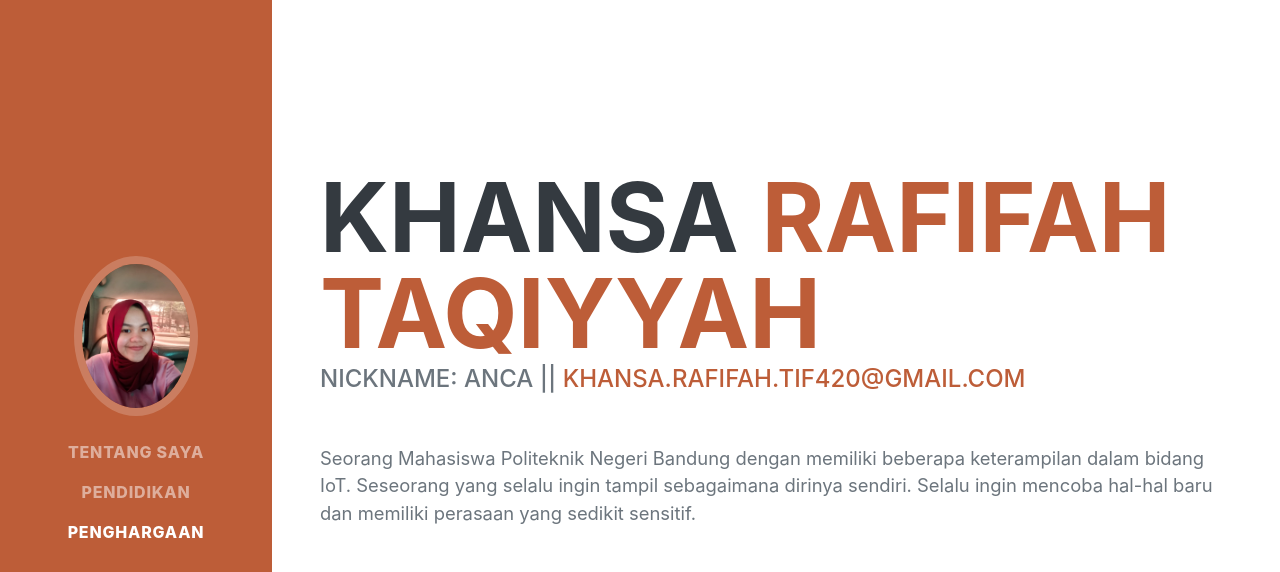
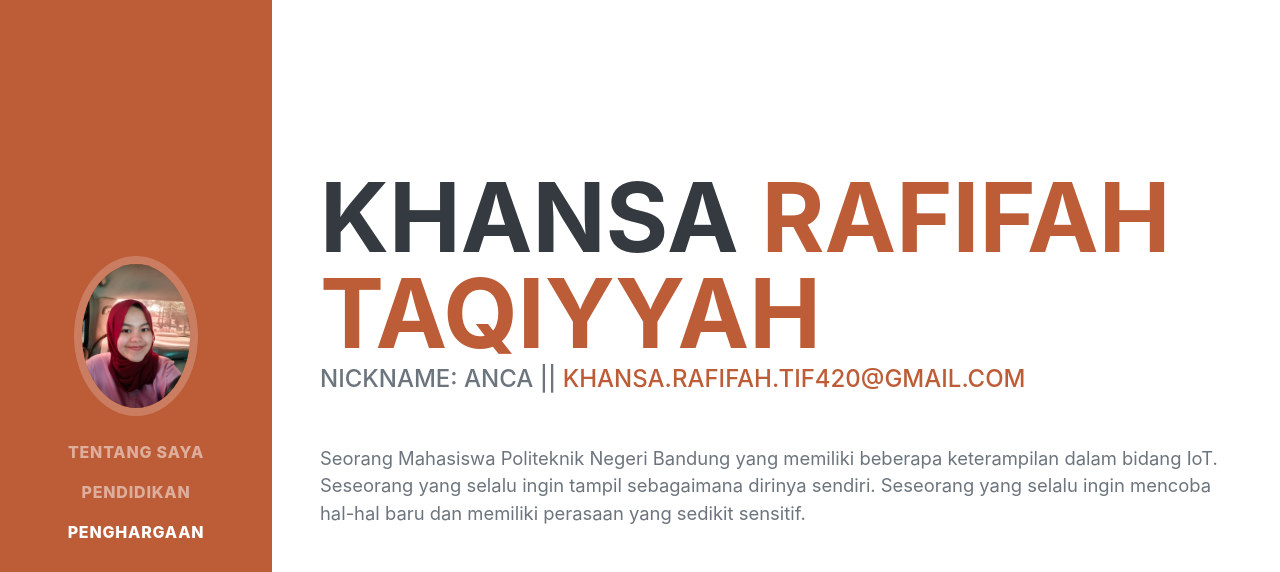
Before and after one commit to KhansaRT/KhansaRT.github.io, a plain HTML site: page index.html in a window 1280 px wide. Shown: the top 572 px of the page. Drawn offline with nearby package versions, Linux system fonts and the light colour scheme; a web font is replaced by a local one.

Commit message:
Update index.html

```diff
--- a/index.html
+++ b/index.html
@@ -47,7 +47,7 @@
                       NICKNAME: ANCA ||
                         <a href="mailto:name@email.com">khansa.rafifah.tif420@gmail.com</a>
                     </div>
-                    <p class="lead mb-5">Seorang Mahasiswa Politeknik Negeri Bandung dengan memiliki beberapa keterampilan dalam bidang IoT. Seseorang yang selalu ingin tampil sebagaimana dirinya sendiri. Selalu ingin mencoba hal-hal baru dan memiliki perasaan yang sedikit sensitif. </p>
+                    <p class="lead mb-5">Seorang Mahasiswa Politeknik Negeri Bandung yang memiliki beberapa keterampilan dalam bidang IoT. Seseorang yang selalu ingin tampil sebagaimana dirinya sendiri. Seseorang yang selalu ingin mencoba hal-hal baru dan memiliki perasaan yang sedikit sensitif. </p>
                     <div class="social-icons">
                         <a class="social-icon" href="#"><i class="fab fa-instagram"></i></a>
                         <a class="social-icon" href="#"><i class="fab fa-twitter"></i></a>
```
